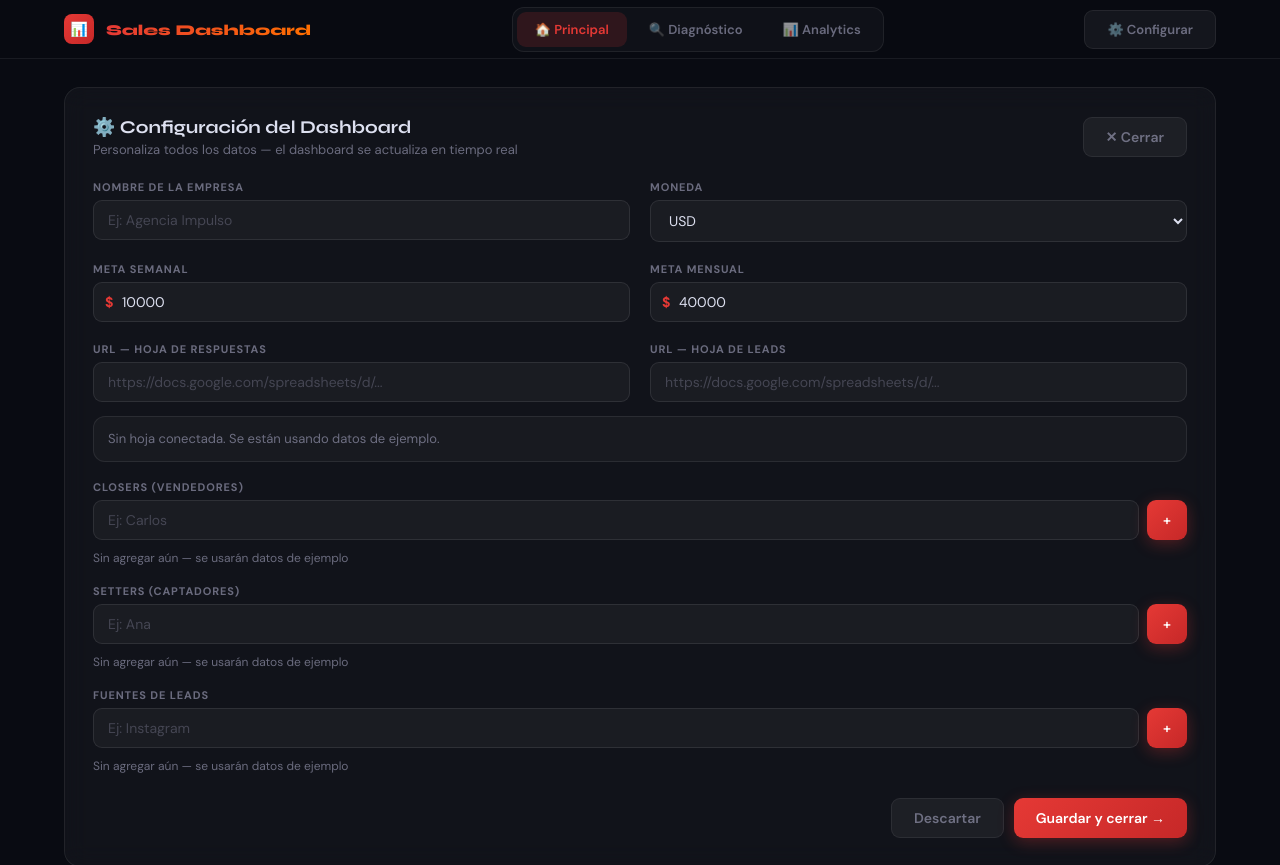
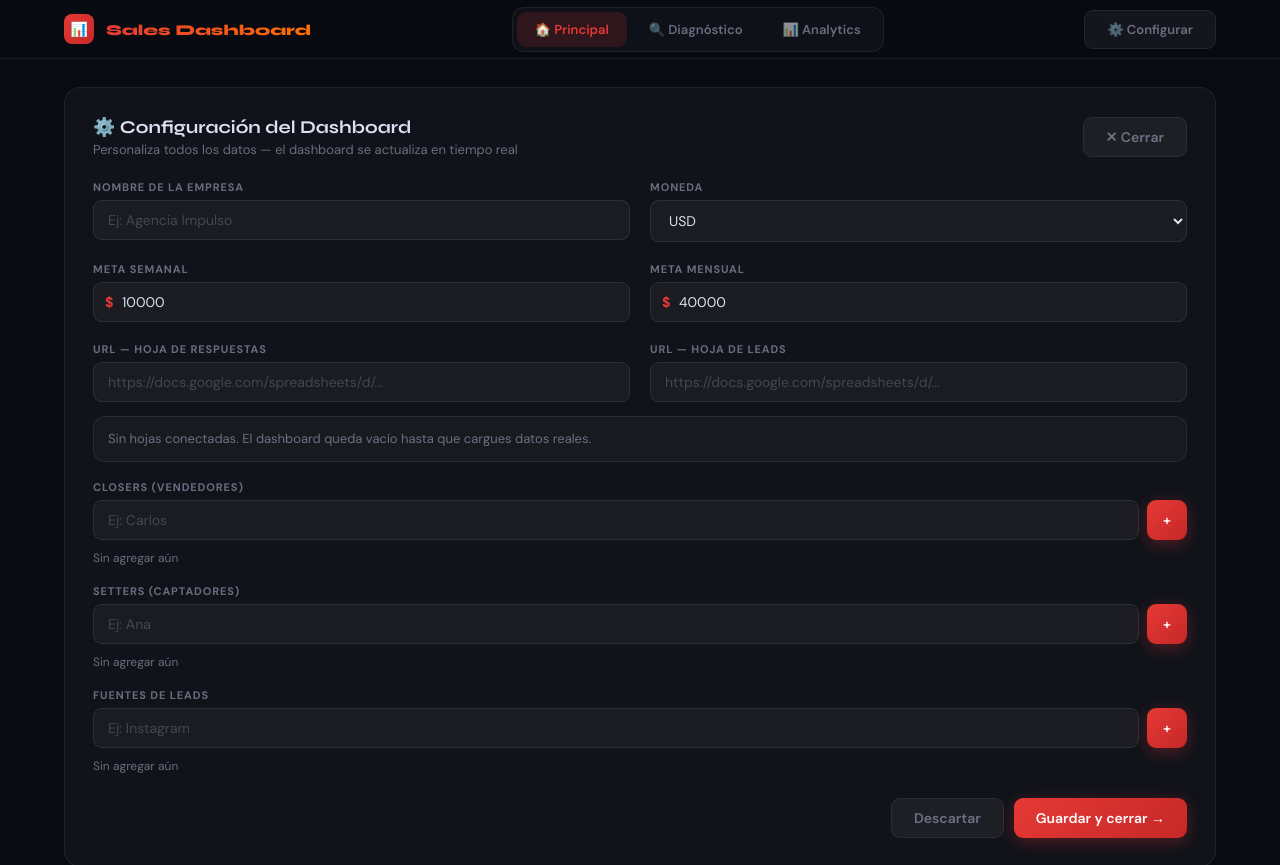
Before and after one commit to chadhellkerley-code/dashboard, a React (Create React App) app: page / in a window 1280 px wide. Shown: the top 865 px of the page. Built offline with nearby package versions, Linux system fonts and the light colour scheme.

Commit message:
Show only real sheet data

```diff
--- a/src/App.jsx
+++ b/src/App.jsx
@@ -16,37 +16,7 @@ const DEFAULT_CFG = {
   sheetLeads: "",
 };
 
-// ─── DATOS DE EJEMPLO ───────────────────────────────────────────────
-const generarDatos = (cfg) => {
-  const closers = cfg.closers.length ? cfg.closers : ["Carlos", "Sofía", "Miguel"];
-  const setters = cfg.setters.length ? cfg.setters : ["Ana", "Luis", "Paola"];
-  const fuentes = cfg.fuentes.length ? cfg.fuentes : ["Instagram", "YouTube", "TikTok", "Referidos"];
-  const rows = [];
-  for (let m = 0; m < 6; m++) {
-    for (let w = 0; w < 4; w++) {
-      const nLeads = 6 + Math.floor(Math.random() * 6);
-      for (let i = 0; i < nLeads; i++) {
-        const show = Math.random() > 0.2;
-        const pitched = Math.random() > 0.15;
-        const closed = show && pitched && Math.random() > 0.55;
-        const rev = closed ? 800 + Math.floor(Math.random() * 2400) : 0;
-        rows.push({
-          mes: MONTHS[m], semana: w + 1, mesIdx: m,
-          closer: closers[Math.floor(Math.random() * closers.length)],
-          setter: setters[Math.floor(Math.random() * setters.length)],
-          prospecto: `Prospecto ${rows.length + 1}`,
-          fuente: fuentes[Math.floor(Math.random() * fuentes.length)],
-          show, pitched, closed,
-          rev, cash: closed ? Math.floor(rev * (0.5 + Math.random() * 0.5)) : 0,
-          notas: closed ? "Cerró sin objeciones. Muy interesado desde el inicio." :
-            !show ? "No se presentó. Requiere seguimiento." :
-            ["Objeción de precio. Necesita consultarlo.", "Decisión en pareja. Follow-up pendiente.", "Interesado pero fuera de presupuesto."][Math.floor(Math.random()*3)],
-        });
-      }
-    }
-  }
-  return rows;
-};
+const EMPTY_DATA = [];
 
 // ─── ESTILOS ────────────────────────────────────────────────────────
 const S = `
@@ -332,6 +302,15 @@ function useCountUp(target, duration = 900) {
   return val;
 }
 
+function EmptyState({ title, description }) {
+  return (
+    <div className="glass fade" style={{ padding: "28px 30px", textAlign: "center" }}>
+      <div style={{ fontFamily: "'Syne',sans-serif", fontSize: 22, fontWeight: 800, marginBottom: 10 }}>{title}</div>
+      <div style={{ color: "var(--muted)", fontSize: 14, lineHeight: 1.7 }}>{description}</div>
+    </div>
+  );
+}
+
 // ─── CONFIG PANEL ───────────────────────────────────────────────────
 function ConfigPanel({ cfg, setCfg, onApply, onSheetFieldChange, syncState }) {
   const [local, setLocal] = useState(cfg);
@@ -453,7 +432,7 @@ function ConfigPanel({ cfg, setCfg, onApply, onSheetFieldChange, syncState }) {
             {local[field].map(v => (
               <span key={v} className="tag">{v}<button onClick={() => removeTag(field, v)}>×</button></span>
             ))}
-            {local[field].length === 0 && <span style={{ fontSize: 12, color: "var(--muted)" }}>Sin agregar aún — se usarán datos de ejemplo</span>}
+            {local[field].length === 0 && <span style={{ fontSize: 12, color: "var(--muted)" }}>Sin agregar aún</span>}
           </div>
         </div>
       ))}
@@ -500,6 +479,8 @@ const CustomTooltip = ({ active, payload, label, prefix = "$" }) => {
 function PaginaPrincipal({ datos, cfg, leadsData }) {
   const [filtros, setFiltros] = useState({ closer: "", setter: "", prospecto: "", desde: "", hasta: "" });
   const [expandido, setExpandido] = useState(null);
+  const hasSalesData = datos.length > 0;
+  const hasAnyData = hasSalesData || leadsData.length > 0;
 
   const filtrados = datos.filter(r => {
     if (filtros.closer && r.closer !== filtros.closer) return false;
@@ -598,6 +579,13 @@ function PaginaPrincipal({ datos, cfg, leadsData }) {
           <div style={{ fontWeight: 600, fontSize: 15 }}>Registros ({filtrados.length})</div>
         </div>
         <div style={{ overflowX: "auto", maxHeight: 420, overflowY: "auto" }}>
+          {filtrados.length === 0 ? (
+            <div style={{ padding: "28px 22px", color: "var(--muted)", fontSize: 14, lineHeight: 1.7 }}>
+              {hasAnyData
+                ? "Todavía no hay registros de ventas reales que coincidan con los filtros actuales."
+                : "Conecta una hoja de respuestas o una hoja de leads para empezar a ver datos reales."}
+            </div>
+          ) : (
             <table className="tbl">
               <thead>
                 <tr>
@@ -635,6 +623,7 @@ function PaginaPrincipal({ datos, cfg, leadsData }) {
                 })}
               </tbody>
             </table>
+          )}
         </div>
       </div>
     </div>
@@ -643,6 +632,15 @@ function PaginaPrincipal({ datos, cfg, leadsData }) {
 
 // ─── PÁGINA 2: DIAGNÓSTICO ──────────────────────────────────────────
 function PaginaDiagnostico({ datos, cfg }) {
+  if (!datos.length) {
+    return (
+      <EmptyState
+        title="Sin datos de ventas"
+        description="Conecta la hoja de respuestas de Google Sheets para ver diagnóstico semanal, ingresos y cuellos de botella reales."
+      />
+    );
+  }
+
   const semanas = [];
   for (let m = 0; m < MONTHS.length; m++) {
     for (let w = 1; w <= 4; w++) {
@@ -728,6 +726,15 @@ function PaginaDiagnostico({ datos, cfg }) {
 function PaginaAnalytics({ datos, cfg }) {
   const [tab, setTab] = useState(0);
   const meses = MONTHS;
+
+  if (!datos.length) {
+    return (
+      <EmptyState
+        title="Analytics vacíos"
+        description="Todavía no hay registros de ventas reales para calcular scorecards, ingresos y patrones."
+      />
+    );
+  }
 
   // Tab 1: Equipo
   const closers = [...new Set(datos.map(r => r.closer))];
@@ -997,11 +1004,11 @@ function PaginaAnalytics({ datos, cfg }) {
 export default function App() {
   const [pagina, setPagina] = useState("principal");
   const [cfg, setCfg] = useState(getInitialConfig);
-  const [datos, setDatos] = useState(() => generarDatos(getInitialConfig()));
+  const [datos, setDatos] = useState(EMPTY_DATA);
   const [leadsData, setLeadsData] = useState([]);
   const [syncState, setSyncState] = useState({
     status: "idle",
-    message: "Pega una URL pública de Google Sheets y el dashboard intentará leerla automáticamente.",
+    message: "Pega una o dos URLs públicas de Google Sheets y el dashboard mostrará solo datos reales.",
   });
 
   useEffect(() => {
@@ -1012,17 +1019,19 @@ export default function App() {
     const respuestasUrl = cfg.sheetRespuestas.trim();
     const leadsUrl = cfg.sheetLeads.trim();
 
-    if (!respuestasUrl) {
-      setDatos(generarDatos(cfg));
+    if (!respuestasUrl && !leadsUrl) {
+      setDatos(EMPTY_DATA);
       setLeadsData([]);
       setSyncState({
         status: "idle",
-        message: "Sin hoja conectada. Se están usando datos de ejemplo.",
+        message: "Sin hojas conectadas. El dashboard queda vacío hasta que cargues datos reales.",
       });
       return;
     }
 
-    if (!extractSheetInfo(respuestasUrl) || (leadsUrl && !extractSheetInfo(leadsUrl))) {
+    if ((respuestasUrl && !extractSheetInfo(respuestasUrl)) || (leadsUrl && !extractSheetInfo(leadsUrl))) {
+      setDatos(EMPTY_DATA);
+      setLeadsData([]);
       setSyncState({
         status: "idle",
         message: "Pega una URL completa de Google Sheets para activar la lectura automática.",
@@ -1039,28 +1048,34 @@ export default function App() {
 
       try {
         const [respuestasSheet, leadsSheet] = await Promise.all([
-          loadGoogleSheet(respuestasUrl),
+          respuestasUrl ? loadGoogleSheet(respuestasUrl) : Promise.resolve(null),
           leadsUrl ? loadGoogleSheet(leadsUrl) : Promise.resolve(null),
         ]);
 
         if (cancelled) return;
 
-        const ventas = normalizeSalesRows(respuestasSheet);
+        const ventas = respuestasSheet ? normalizeSalesRows(respuestasSheet) : [];
         const leads = leadsSheet ? normalizeLeadRows(leadsSheet) : [];
-
-        if (!ventas.length) {
-          throw new Error("No encontré filas utilizables en la hoja de respuestas.");
-        }
 
         setDatos(ventas);
         setLeadsData(leads);
+        const message = respuestasUrl && leadsUrl
+          ? `Hojas conectadas. ${ventas.length} registros de ventas y ${leads.length} leads cargados.`
+          : respuestasUrl
+            ? ventas.length
+              ? `Hoja de respuestas conectada. ${ventas.length} registros de ventas cargados.`
+              : "Hoja de respuestas conectada, pero todavía no tiene filas utilizables."
+            : `Hoja de leads conectada. ${leads.length} leads cargados. Agrega la hoja de respuestas para ver ventas, cierres e ingresos.`;
+
         setSyncState({
           status: "success",
-          message: `Hojas conectadas. ${ventas.length} registros de ventas${leadsUrl ? ` y ${leads.length} leads` : ""} cargados automáticamente.`,
+          message,
         });
       } catch (error) {
         if (cancelled) return;
 
+        setDatos(EMPTY_DATA);
+        setLeadsData([]);
         setSyncState({
           status: "error",
           message: `${error.message} Verifica que ambas hojas sean públicas o estén publicadas en la web.`,
@@ -1078,12 +1093,7 @@ export default function App() {
     setCfg((prev) => ({ ...prev, [field]: value }));
   };
 
-  const aplicarConfig = (c) => {
-    if (!c.sheetRespuestas.trim()) {
-      setDatos(generarDatos(c));
-      setLeadsData([]);
-    }
-  };
+  const aplicarConfig = () => {};
 
   return (
     <div style={{ minHeight: "100vh", background: "var(--bg)" }}>
@@ -1136,7 +1146,7 @@ export default function App() {
 
         {cfg.open && (
           <div style={{ textAlign: "center", padding: "40px 0", color: "var(--muted)", fontSize: 14 }}>
-            👆 Completa la configuración arriba y haz clic en <strong style={{ color: "var(--text)" }}>Aplicar configuración</strong> para ver tu dashboard
+            👆 Completa la configuración arriba y guarda las URLs para ver únicamente datos reales
           </div>
         )}
       </div>
```
Lines whose indentation alone changed are shown as unchanged.
